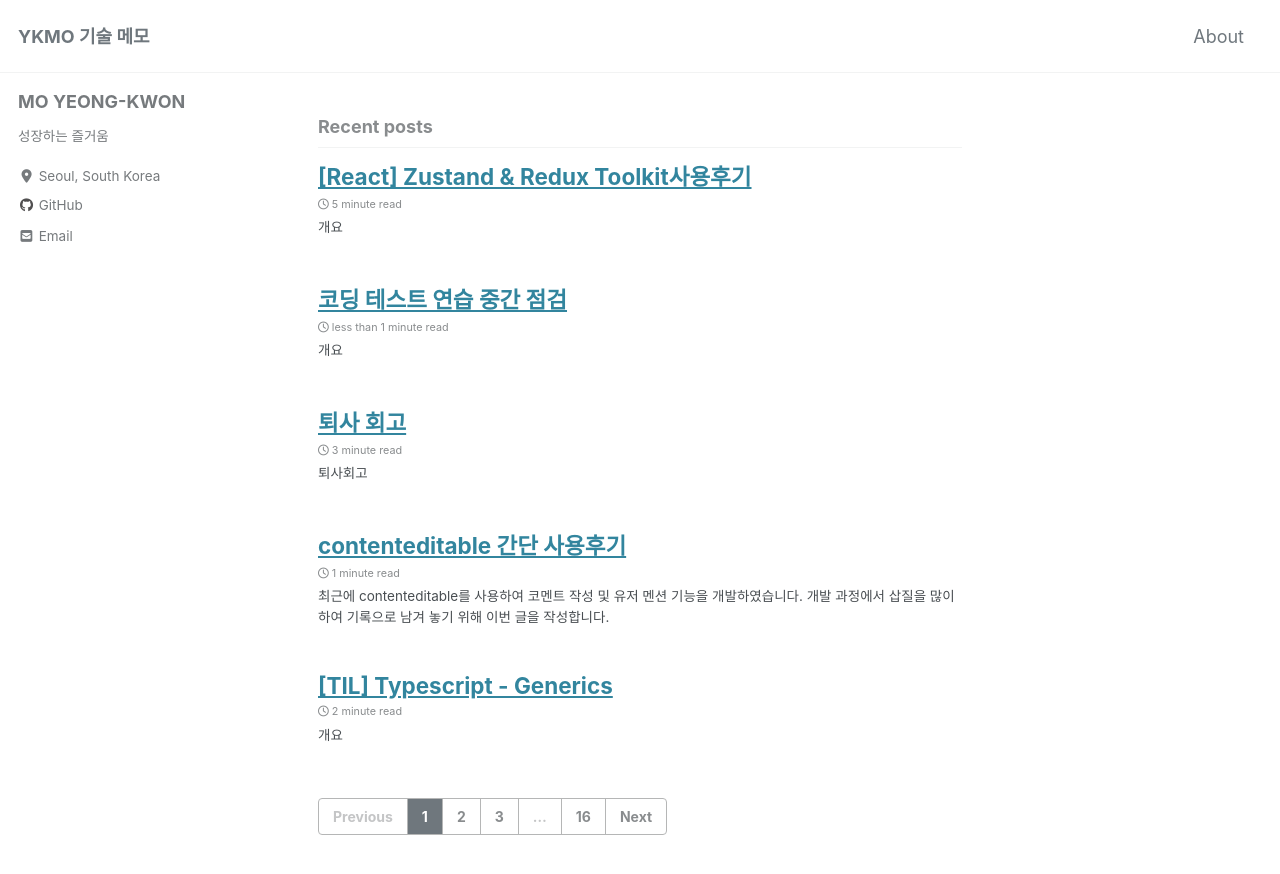
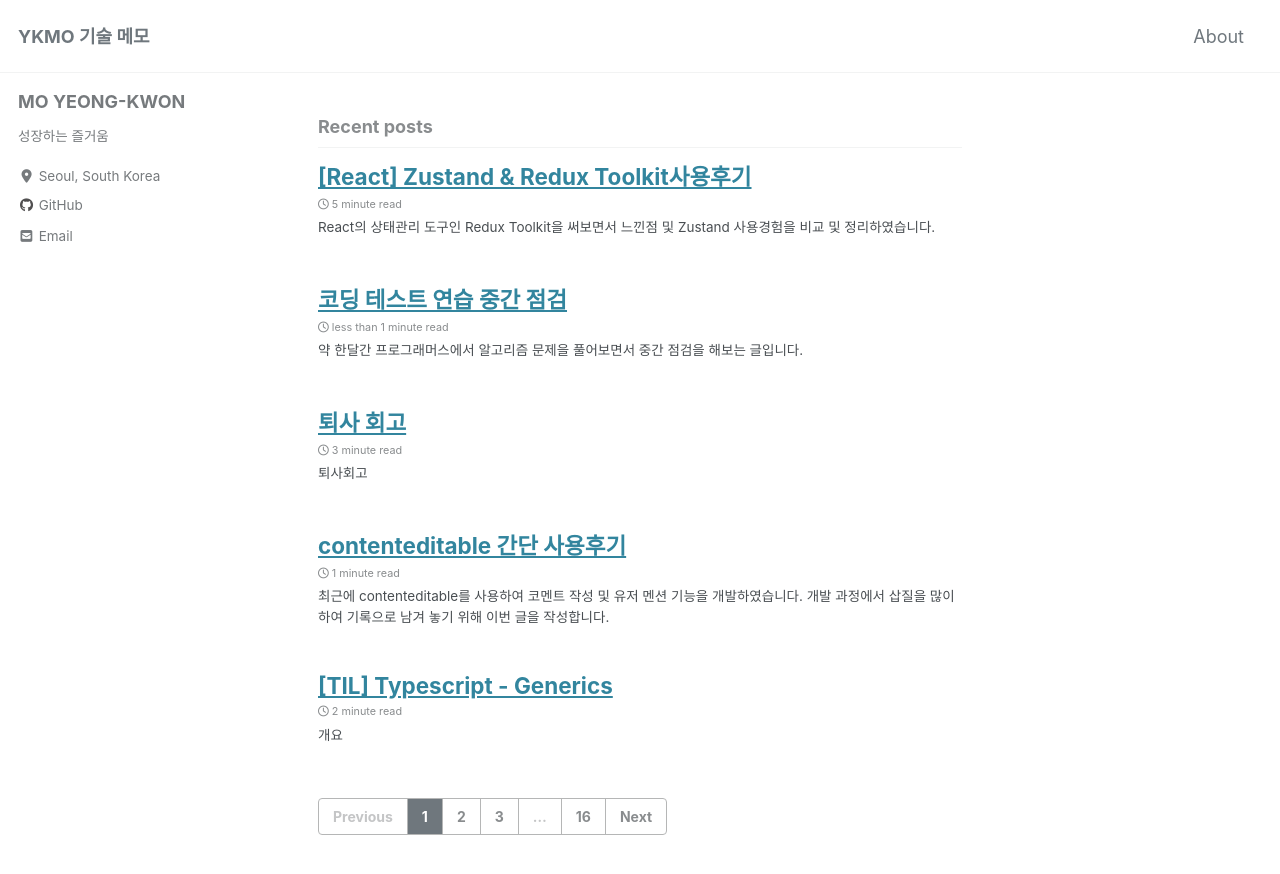
Before and after one commit to momoci99/momoci99.github.io, a Jekyll site: the page built from index.html, in a window 1280 px wide and 900 px high. Shown: the top 874 px of the window. Built offline with Jekyll 4.4.1, drawn with Linux system fonts in a browser that asks for light colours; cached includes are drawn as plain includes; nearby versions of some CDN libraries; the list of posts is cut into pages by our own code.

Commit message:
개요 타이틀 삭제

```diff
--- a/_posts/2023-09-11-ProblemSolvingLv1Review.md
+++ b/_posts/2023-09-11-ProblemSolvingLv1Review.md
@@ -4,8 +4,6 @@ title: "코딩 테스트 연습 중간 점검"
 tag:
   - 코딩 테스트
 ---
-
-# 개요
 
 - 약 한달간 프로그래머스에서 알고리즘 문제을 풀어보면서 중간 점검을 해보는 글입니다.
 
--- a/_posts/2023-09-22-CompareRTKandZustand.md
+++ b/_posts/2023-09-22-CompareRTKandZustand.md
@@ -6,8 +6,6 @@ tag:
   - Zustand
   - Redux Toolkit
 ---
-
-# 개요
 
 - React의 상태관리 도구인 Redux Toolkit을 써보면서 느낀점 및 Zustand 사용경험을 비교 및 정리하였습니다.
 
```
